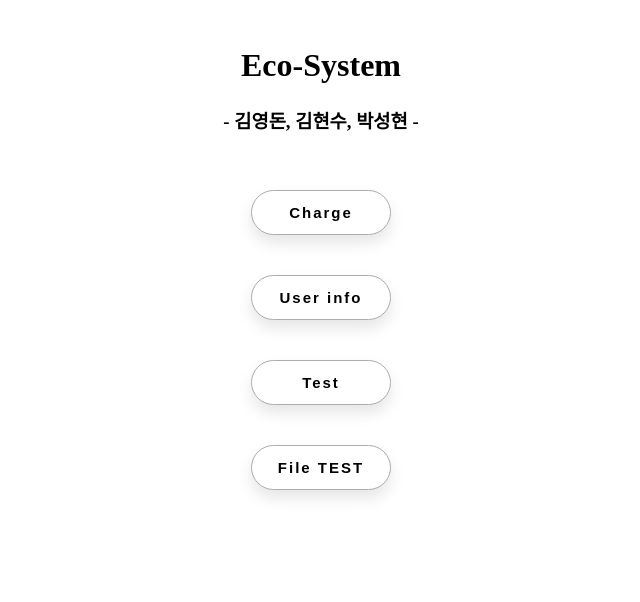
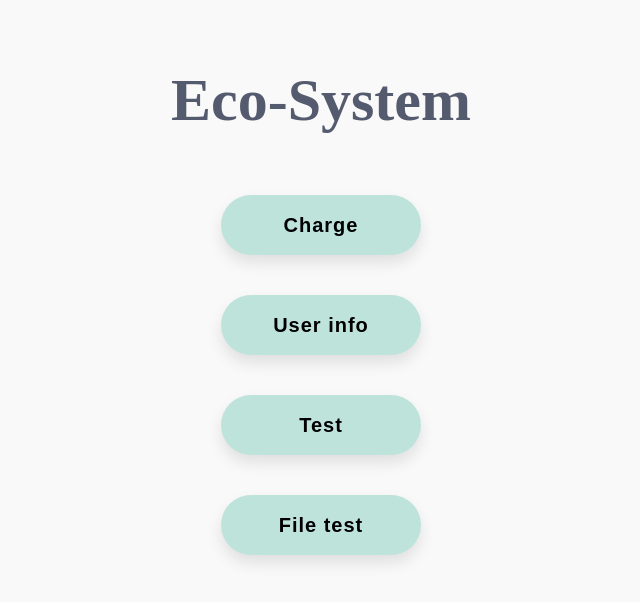
Before and after one commit to seonghyun26/hanjun_2021, a plain HTML site: page public/index.html in a window 1280 px wide. Shown: the whole page, without its empty margins (319-959 px from the left). Drawn offline with Linux system fonts and the light colour scheme.

Commit message:
Home page css edited

```diff
--- a/public/css/button.css
+++ b/public/css/button.css
@@ -1,16 +1,16 @@
 .button {
-    width: 140px;
-    height: 45px;
+    width: 200px;
+    height: 60px;
     font-family: sans-serif;
-    font-size: 15px;
-    letter-spacing: 2px;
+    font-size: 20px;
+    letter-spacing: 1px;
     font-weight: bold;
     color: #000;
-    background-color: #fff;
-    border: 0.5px solid rgb(173, 173, 173);
-    border-radius: 45px;
+    background-color: #bee3db;
+    border: none;
+    border-radius: 40px;
     box-shadow: 0px 8px 15px rgba(0, 0, 0, 0.1);
-    transition: all 0.3s ease 0s;
+    transition: all 0.2s ease 0s;
     cursor: pointer;
     outline: none;
     margin-top: 20px;
@@ -18,8 +18,9 @@
 }
 
 .button:hover {
-    background-color: #2EE59D;
-    box-shadow: 0px 15px 20px rgba(46, 229, 157, 0.4);
-    color: #fff;
-    transform: translateY(-7px);
+    background-color: #89b0ae;
+    box-shadow: 0px 15px 20px #89b0ae;
+    color: #ffd6ba;
+    border: 0.5px solid #ffd6ba;
+    transform: translateY(-5px);
 }
--- a/public/css/main.css
+++ b/public/css/main.css
@@ -1,5 +1,10 @@
 html, body {
     height: 100%;
     text-align: center;
-    vertical-align: middle;
+    background-color: #faf9f9;
 }
+
+h1 {
+    color: #555b6e;
+    font-size: 60px;
+}
--- a/public/index.html
+++ b/public/index.html
@@ -7,11 +7,10 @@
     <link type="text/css" rel="stylesheet" href="/css/button.css" />
   </head>
 
-  <body>
+  <body style="overflow-y:hidden">
     <br>
     <h1> Eco-System </h1>
-    <h3> - 김영돈, 김현수, 박성현 - </h3>
-    <br>
+    <!-- <h4> - 김영돈, 김현수, 박성현 - </h4> -->
 
     <div>
       <button class="button" onClick="location.href='./charge'">Charge</button>
@@ -20,7 +19,7 @@
       <br>
       <button class="button" onClick="location.href='./test'"">Test</button>
       <br>
-      <button class="button" onClick="location.href='./filetest'">File TEST</button>
+      <button class="button" onClick="location.href='./filetest'">File test</button>
     </div>
 
   </body>
```
